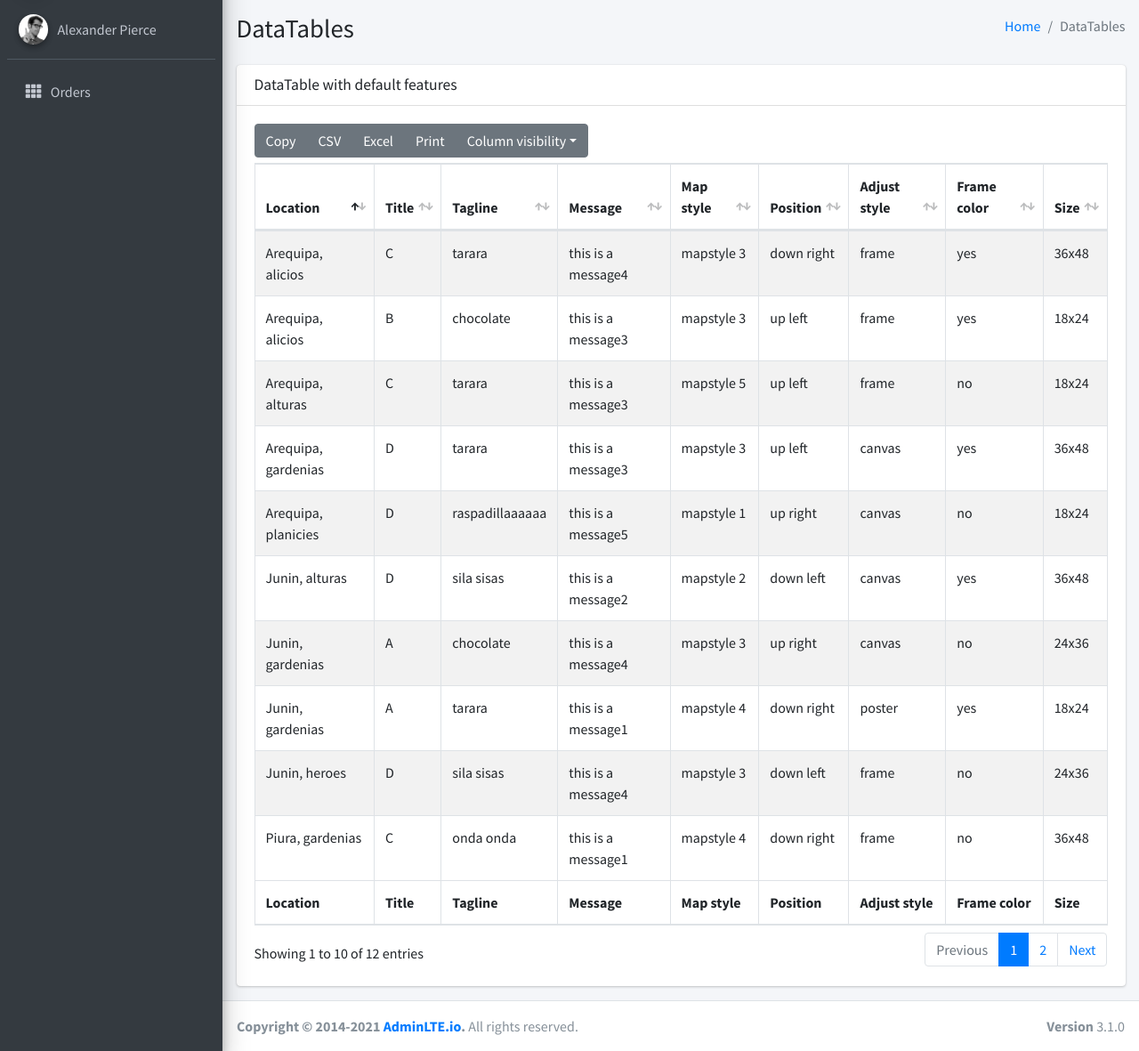
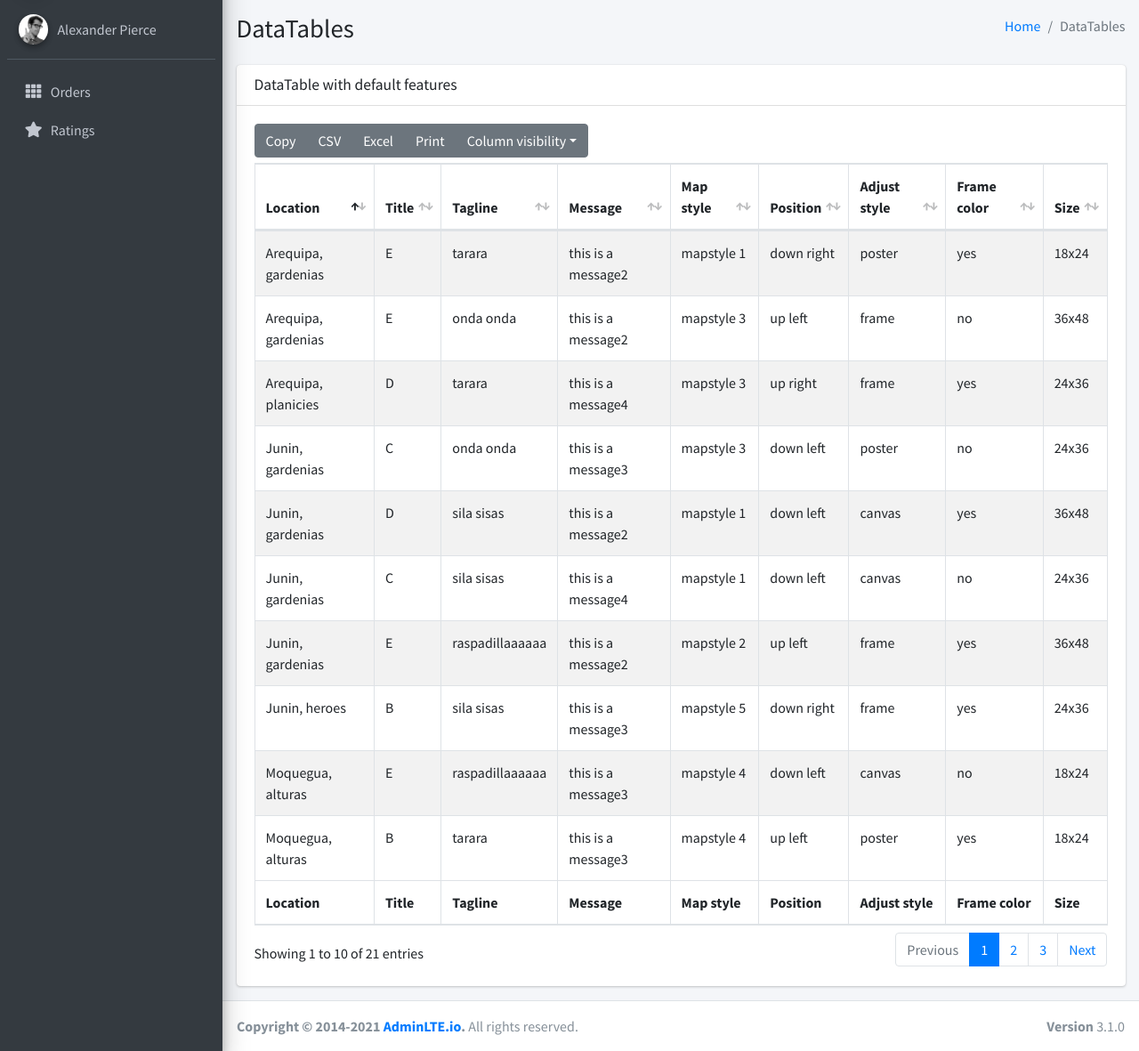
Before and after one commit to cemore94/https---github.com-cemore94-canvasly, a PHP site: page /pages/tables/data.php in a window 1280 px wide. Shown: the part 57-1238 px from the top of the page at 89% size. Run offline with PHP 8.4, Linux system fonts and the light colour scheme; some libraries are stand-ins or nearby versions.

Commit message:
cambios de interfaz

```diff
--- a/pages/tables/data.php
+++ b/pages/tables/data.php
@@ -71,18 +71,27 @@
                   </tr>
                   </thead>
                   <tbody>
-                    <tr><td>Piura, gardenias</td><td>C</td><td>onda onda</td><td>this is a message1</td><td>mapstyle 4</td><td>down right</td><td>frame</td><td>no</td><td>36x48</td></tr>
-                    <tr><td>Arequipa, planicies</td><td>D</td><td>raspadillaaaaaa</td><td>this is a message5</td><td>mapstyle 1</td><td>up right</td><td>canvas</td><td>no</td><td>18x24</td></tr>
-                    <tr><td>Arequipa, gardenias</td><td>D</td><td>tarara</td><td>this is a message3</td><td>mapstyle 3</td><td>up left</td><td>canvas</td><td>yes</td><td>36x48</td></tr>
-                    <tr><td>Arequipa, alturas</td><td>C</td><td>tarara</td><td>this is a message3</td><td>mapstyle 5</td><td>up left</td><td>frame</td><td>no</td><td>18x24</td></tr>
-                    <tr><td>Junin, gardenias</td><td>A</td><td>chocolate</td><td>this is a message4</td><td>mapstyle 3</td><td>up right</td><td>canvas</td><td>no</td><td>24x36</td></tr>
-                    <tr><td>Junin, gardenias</td><td>A</td><td>tarara</td><td>this is a message1</td><td>mapstyle 4</td><td>down right</td><td>poster</td><td>yes</td><td>18x24</td></tr>
-                    <tr><td>Junin, heroes</td><td>D</td><td>sila sisas</td><td>this is a message4</td><td>mapstyle 3</td><td>down left</td><td>frame</td><td>no</td><td>24x36</td></tr>
-                    <tr><td>Junin, alturas</td><td>D</td><td>sila sisas</td><td>this is a message2</td><td>mapstyle 2</td><td>down left</td><td>canvas</td><td>yes</td><td>36x48</td></tr>
-                    <tr><td>Arequipa, alicios</td><td>C</td><td>tarara</td><td>this is a message4</td><td>mapstyle 3</td><td>down right</td><td>frame</td><td>yes</td><td>36x48</td></tr>
-                    <tr><td>Arequipa, alicios</td><td>B</td><td>chocolate</td><td>this is a message3</td><td>mapstyle 3</td><td>up left</td><td>frame</td><td>yes</td><td>18x24</td></tr>
-                    <tr><td>Tacna, alicios</td><td>A</td><td>sila sisas</td><td>this is a message2</td><td>mapstyle 3</td><td>up right</td><td>poster</td><td>no</td><td>24x36</td></tr>
-                    <tr><td>Piura, heroes</td><td>A</td><td>sila sisas</td><td>this is a message4</td><td>mapstyle 3</td><td>up left</td><td>canvas</td><td>yes</td><td>24x36</td></tr>
+                    <tr><td>Piura, planicies</td><td>C</td><td>chocolate</td><td>this is a message3</td><td>mapstyle 2</td><td>down left</td><td>canvas</td><td>yes</td><td>18x24</td></tr>
+                    <tr><td>Arequipa, gardenias</td><td>E</td><td>tarara</td><td>this is a message2</td><td>mapstyle 1</td><td>down right</td><td>poster</td><td>yes</td><td>18x24</td></tr>
+                    <tr><td>Piura, gardenias</td><td>E</td><td>tarara</td><td>this is a message3</td><td>mapstyle 1</td><td>up right</td><td>poster</td><td>yes</td><td>18x24</td></tr>
+                    <tr><td>Junin, gardenias</td><td>C</td><td>onda onda</td><td>this is a message3</td><td>mapstyle 3</td><td>down left</td><td>poster</td><td>no</td><td>24x36</td></tr>
+                    <tr><td>Junin, gardenias</td><td>D</td><td>sila sisas</td><td>this is a message2</td><td>mapstyle 1</td><td>down left</td><td>canvas</td><td>yes</td><td>36x48</td></tr>
+                    <tr><td>Arequipa, planicies</td><td>D</td><td>tarara</td><td>this is a message4</td><td>mapstyle 3</td><td>up right</td><td>frame</td><td>yes</td><td>24x36</td></tr>
+                    <tr><td>Tacna, alicios</td><td>C</td><td>sila sisas</td><td>this is a message1</td><td>mapstyle 4</td><td>up left</td><td>poster</td><td>no</td><td>24x36</td></tr>
+                    <tr><td>Tacna, alicios</td><td>C</td><td>chocolate</td><td>this is a message4</td><td>mapstyle 3</td><td>up right</td><td>canvas</td><td>no</td><td>24x36</td></tr>
+                    <tr><td>Junin, gardenias</td><td>C</td><td>sila sisas</td><td>this is a message4</td><td>mapstyle 1</td><td>down left</td><td>canvas</td><td>no</td><td>24x36</td></tr>
+                    <tr><td>Moquegua, alturas</td><td>E</td><td>raspadillaaaaaa</td><td>this is a message3</td><td>mapstyle 4</td><td>down left</td><td>canvas</td><td>no</td><td>18x24</td></tr>
+                    <tr><td>Junin, heroes</td><td>B</td><td>sila sisas</td><td>this is a message3</td><td>mapstyle 5</td><td>down right</td><td>frame</td><td>yes</td><td>24x36</td></tr>
+                    <tr><td>Moquegua, gardenias</td><td>E</td><td>onda onda</td><td>this is a message2</td><td>mapstyle 3</td><td>up left</td><td>canvas</td><td>yes</td><td>36x48</td></tr>
+                    <tr><td>Tacna, alturas</td><td>B</td><td>chocolate</td><td>this is a message4</td><td>mapstyle 5</td><td>up left</td><td>frame</td><td>no</td><td>36x48</td></tr>
+                    <tr><td>Moquegua, gardenias</td><td>D</td><td>tarara</td><td>this is a message5</td><td>mapstyle 1</td><td>down left</td><td>frame</td><td>no</td><td>24x36</td></tr>
+                    <tr><td>Moquegua, alturas</td><td>B</td><td>tarara</td><td>this is a message3</td><td>mapstyle 4</td><td>up left</td><td>poster</td><td>yes</td><td>18x24</td></tr>
+                    <tr><td>Piura, alturas</td><td>A</td><td>tarara</td><td>this is a message1</td><td>mapstyle 5</td><td>up right</td><td>canvas</td><td>no</td><td>18x24</td></tr>
+                    <tr><td>Tacna, alturas</td><td>E</td><td>sila sisas</td><td>this is a message4</td><td>mapstyle 3</td><td>up right</td><td>canvas</td><td>no</td><td>18x24</td></tr>
+                    <tr><td>Moquegua, gardenias</td><td>B</td><td>tarara</td><td>this is a message3</td><td>mapstyle 3</td><td>up right</td><td>canvas</td><td>yes</td><td>24x36</td></tr>
+                    <tr><td>Arequipa, gardenias</td><td>E</td><td>onda onda</td><td>this is a message2</td><td>mapstyle 3</td><td>up left</td><td>frame</td><td>no</td><td>36x48</td></tr>
+                    <tr><td>Junin, gardenias</td><td>E</td><td>raspadillaaaaaa</td><td>this is a message2</td><td>mapstyle 2</td><td>up left</td><td>frame</td><td>yes</td><td>36x48</td></tr>
+                    <tr><td>Piura, gardenias</td><td>B</td><td>raspadillaaaaaa</td><td>this is a message1</td><td>mapstyle 2</td><td>down right</td><td>canvas</td><td>yes</td><td>36x48</td></tr>
                   </tbody>
                   <tfoot>
                   <tr>
@@ -152,11 +161,26 @@
 <script>
   $(function () {
 
+    //$arr = $("div.dropdown-menu a.active");
+    //for($i = 0; $i < $arr.length; $i++){
+        //console.log("-->"+$arr[$i].attributes[4].value);
+    //}
+
     $('#example1').DataTable({
         "responsive": true,
         "lengthChange": false,
         "autoWidth": false,
-        "buttons": ["copy", "csv", "excel", "pdf", "print", "colvis"],
+        "buttons": ["copy",
+                    "csv",
+                    "excel",
+                    {
+                        extend: 'pdfHtml5',
+                        exportOptions: {
+                        columns: [ 0, 4, 5, 8 ]
+                    }
+                    },
+                    "print",
+                    "colvis"],
         "paging": true,
         "lengthChange": false,
         "searching": false,
--- a/parts/sidebar.php
+++ b/parts/sidebar.php
@@ -29,6 +29,15 @@
               </p>
             </a>
           </li>
+          <li class="nav-item">
+            <a href="#" class="nav-link">
+              <i class="nav-icon fas fa-star"></i>
+              <p>
+                Ratings
+                <!--<span class="right badge badge-danger">New</span>-->
+              </p>
+            </a>
+          </li>
         </ul>
       </nav>
       <!-- /.sidebar-menu -->
```
